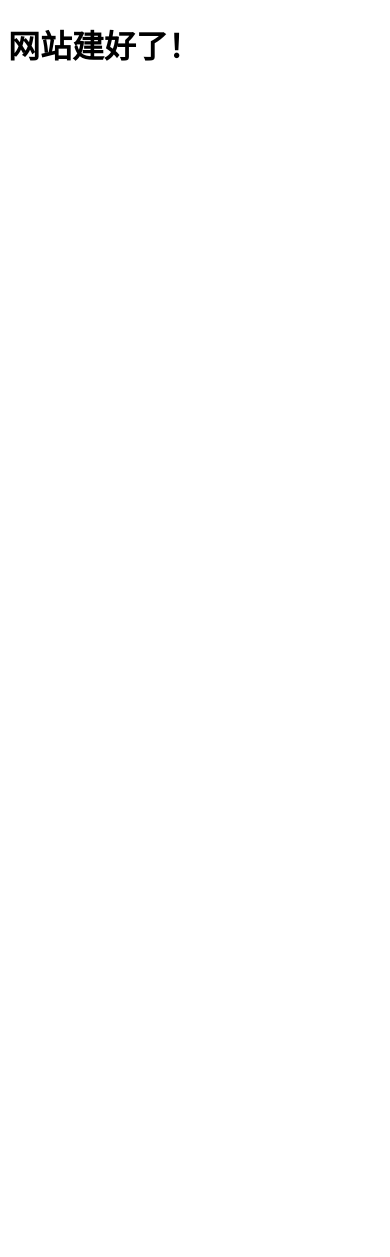
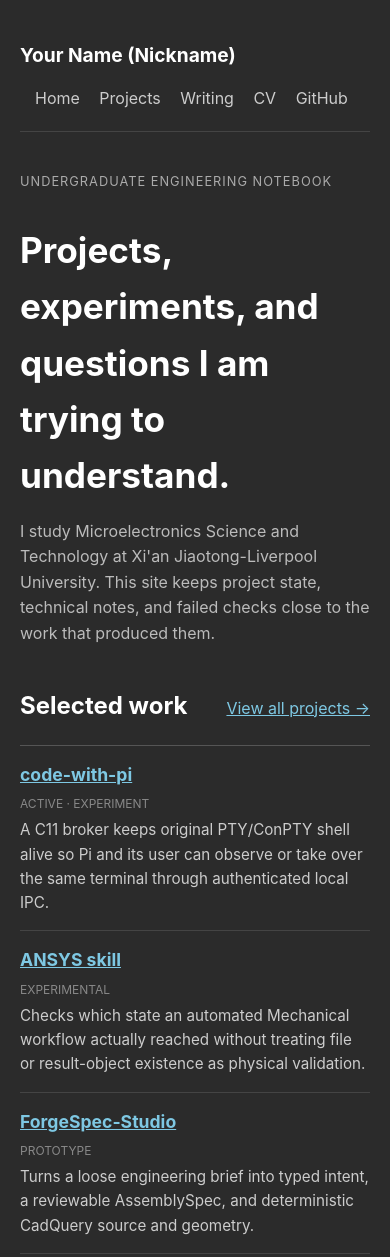
Before and after one commit to YAEMIKO111111/YAEMIKO11111.github.io, a plain HTML site: page index.html in a window 390 px wide. Before the commit the page ends 844 px from the top, so only its background shows below. Drawn offline with Linux system fonts and the light colour scheme.

Commit message:
Enhance index.html with responsive design and styles
Added viewport meta tag, updated title, and enhanced styles for a dark theme and responsive design.

```diff
--- a/index.html
+++ b/index.html
@@ -1,5 +1,121 @@
 <!DOCTYPE html>
 <html lang="zh-CN">
-<head><meta charset="UTF-8"><title>我的网站</title></head>
-<body><h1>网站建好了！</h1></body>
+<head>
+<meta charset="UTF-8">
+<meta name="viewport" content="width=device-width, initial-scale=1.0">
+<title>我的工程笔记</title>
+<style>
+  /* 全局深色主题与基础排版 */
+  body {
+    background-color: #2b2b2b; /* 深色背景 */
+    color: #e0e0e0;            /* 浅色文字 */
+    font-family: -apple-system, BlinkMacSystemFont, "Segoe UI", Roboto, Helvetica, Arial, sans-serif;
+    margin: 0;
+    padding: 0 20px;
+    line-height: 1.6;
+  }
+  a { color: #7ec8e3; text-decoration: underline; } /* 链接颜色与下划线 */
+  a:hover { color: #fff; }
+
+  /* 限制最大宽度，让内容居中且不过宽 */
+  .container { max-width: 800px; margin: 0 auto; padding: 20px 0; }
+
+  /* 顶部导航栏 (Flex 左右分布) */
+  header {
+    display: flex; justify-content: space-between; align-items: center;
+    padding: 20px 0; border-bottom: 1px solid #444; margin-bottom: 40px;
+  }
+  header .logo { font-weight: bold; font-size: 1.2rem; color: #fff; text-decoration: none; }
+  header nav a { color: #ccc; text-decoration: none; margin-left: 15px; font-size: 1rem; }
+  header nav a:hover { color: #fff; text-decoration: underline; }
+
+  /* 正文大标题区 */
+  .intro h1 { font-size: 2.2rem; color: #fff; margin-bottom: 10px; }
+  .intro .sub-title { font-size: 0.8rem; text-transform: uppercase; letter-spacing: 1px; color: #aaa; }
+  .intro p { color: #bbb; margin-top: 15px; }
+
+  /* 项目列表区 */
+  .work-header { display: flex; justify-content: space-between; align-items: baseline; margin: 40px 0 20px; }
+  .work-header h2 { font-size: 1.5rem; color: #fff; margin: 0; }
+  .project-list { border-top: 1px solid #555; }
+  .project-item {
+    display: flex; gap: 20px; padding: 15px 0;
+    border-bottom: 1px solid #444; /* 列表分割线 */
+  }
+  .project-left { width: 35%; flex-shrink: 0; }
+  .project-left a { font-weight: bold; font-size: 1.1rem; }
+  .project-left .tag { display: block; font-size: 0.75rem; color: #888; text-transform: uppercase; margin-top: 5px; }
+  .project-right { width: 65%; color: #ccc; font-size: 0.95rem; }
+
+  /* 手机端适配：列表变上下堆叠 */
+  @media (max-width: 600px) {
+    .project-item { flex-direction: column; gap: 5px; }
+    .project-left, .project-right { width: 100%; }
+    header { flex-direction: column; gap: 15px; align-items: flex-start; }
+  }
+</style>
+</head>
+<body>
+<div class="container">
+  <!-- 导航栏 -->
+  <header>
+    <a href=" " class="logo">Your Name (Nickname)</a >
+    <nav>
+      <a href="#">Home</a >
+      <a href="#">Projects</a >
+      <a href="#">Writing</a >
+      <a href="resume.pdf">CV</a > <!-- 呼应你之前问的PDF -->
+      <a href="https://github.com/你的用户名">GitHub</a >
+    </nav>
+  </header>
+
+  <!-- 简介区 -->
+  <section class="intro">
+    <div class="sub-title">UNDERGRADUATE ENGINEERING NOTEBOOK</div>
+    <h1>Projects, experiments, and questions I am trying to understand.</h1>
+    <p>I study Microelectronics Science and Technology at Xi'an Jiaotong-Liverpool University. This site keeps project state, technical notes, and failed checks close to the work that produced them.</p >
+  </section>
+
+  <!-- 项目列表区 -->
+  <section>
+    <div class="work-header">
+      <h2>Selected work</h2>
+      <a href="#">View all projects →</a >
+    </div>
+
+    <div class="project-list">
+      <!-- 项目 1 -->
+      <div class="project-item">
+        <div class="project-left">
+          <a href="#">code-with-pi</a >
+          <span class="tag">ACTIVE · EXPERIMENT</span>
+        </div>
+        <div class="project-right">
+          A C11 broker keeps original PTY/ConPTY shell alive so Pi and its user can observe or take over the same terminal through authenticated local IPC.
+        </div>
+      </div>
+      <!-- 项目 2 -->
+      <div class="project-item">
+        <div class="project-left">
+          <a href="#">ANSYS skill</a >
+          <span class="tag">EXPERIMENTAL</span>
+        </div>
+        <div class="project-right">
+          Checks which state an automated Mechanical workflow actually reached without treating file or result-object existence as physical validation.
+        </div>
+      </div>
+      <!-- 项目 3 -->
+      <div class="project-item">
+        <div class="project-left">
+          <a href="#">ForgeSpec-Studio</a >
+          <span class="tag">PROTOTYPE</span>
+        </div>
+        <div class="project-right">
+          Turns a loose engineering brief into typed intent, a reviewable AssemblySpec, and deterministic CadQuery source and geometry.
+        </div>
+      </div>
+    </div>
+  </section>
+</div>
+</body>
 </html>
```
